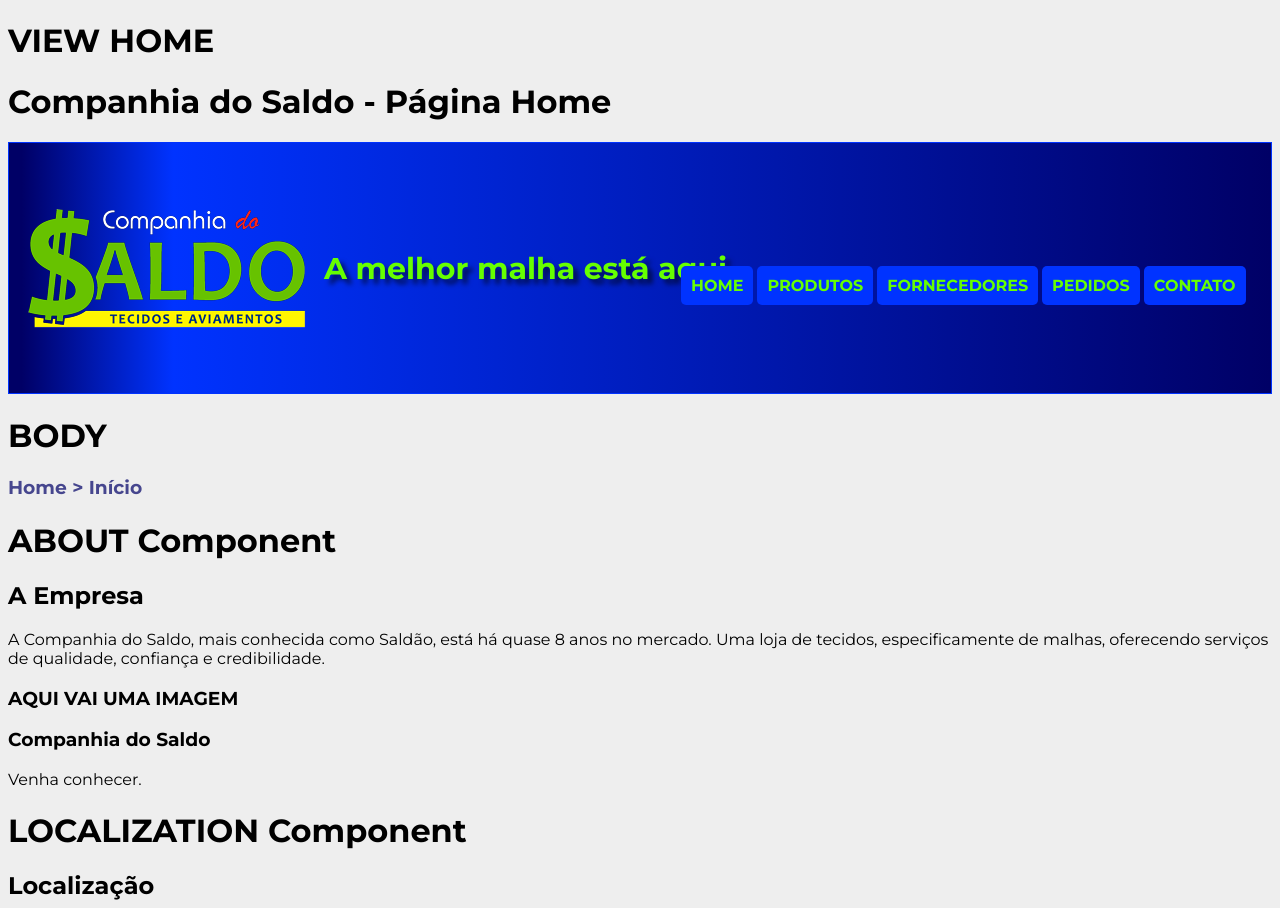
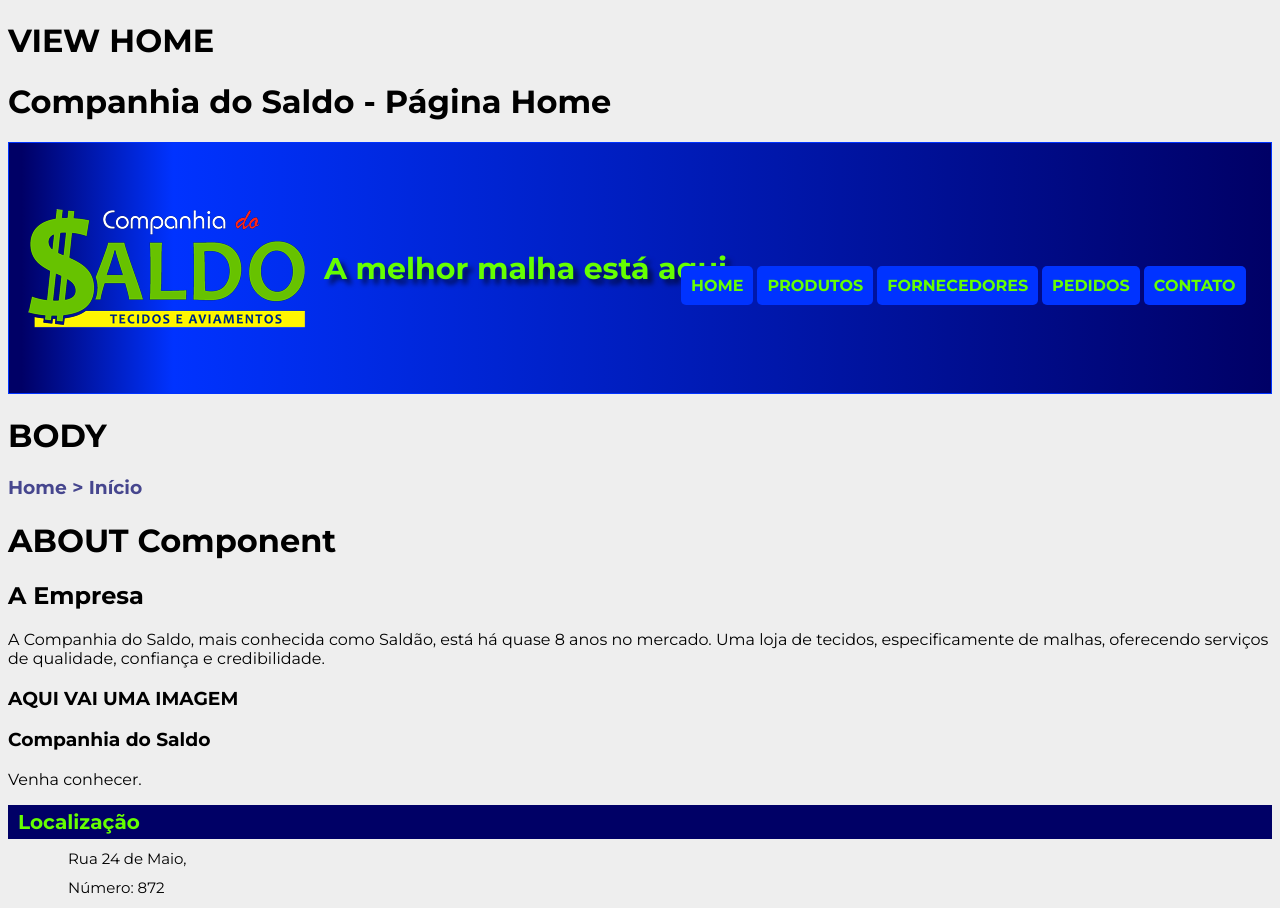
Before and after one commit to marcusviniciusmo/Companhia_Do_Saldo_Website, a React (Vite) app in the folder frontend/: page / in a window 1280 px wide. Shown: the top 908 px of the page. Built offline with nearby package versions, Linux system fonts and the light colour scheme.

Commit message:
Localization component styling

```diff
--- a/frontend/src/components/Localization/index.tsx
+++ b/frontend/src/components/Localization/index.tsx
@@ -2,6 +2,7 @@ import { useEffect, useState } from "react";
 import { Map } from "../Map";
 import { LocalizationProps } from "../../types/Localization";
 import { MockedData } from "../../mocks/Localization";
+import { Container, Paragraph, Title } from './styles';
 
 export function Localization() {
   const [mockedData, setMockedData] = useState<LocalizationProps>();
@@ -11,18 +12,15 @@ export function Localization() {
   }, []);
 
   return (
-    <>
-      <h1>LOCALIZATION Component</h1>
+    <Container>
+      <Title className='articleTitle'>{mockedData?.title}</Title>
+      <Paragraph>{mockedData?.addressLine1}</Paragraph>
+      <Paragraph>{mockedData?.addressLine2}</Paragraph>
+      <Paragraph>{mockedData?.addressLine3}</Paragraph>
+      <Paragraph><em>{mockedData?.reference}</em></Paragraph>
 
-      <h2>{mockedData?.title}</h2>
-      <p>
-        {mockedData?.addressLine1}
-        {mockedData?.addressLine2}
-        {mockedData?.addressLine3}
-        {mockedData?.reference}
-      </p>
 
       <Map />
-    </>
+    </Container>
   );
 };
--- /dev/null
+++ b/frontend/src/components/Localization/styles.tsx
@@ -0,0 +1,12 @@
+import styled from 'styled-components';
+
+export const Container = styled.article``;
+
+export const Title = styled.h2``;
+
+export const Paragraph = styled.p`
+  font-size: 1.5rem;
+  text-align: left;
+  margin-block: 1rem;
+  padding-left: 6rem;
+`;
--- a/frontend/src/index.css
+++ b/frontend/src/index.css
@@ -22,3 +22,11 @@ body {
   font-family: 'Montserrat', sans-serif;
   font-size: 1.6rem;
 }
+
+.articleTitle {
+  background: var(--color-secondary);
+  color: var(--color-auxiliar);
+  font-size: 2rem;
+  margin: 1rem 0rem;
+  padding: 0.5rem 0rem 0.5rem 1rem;
+}
```
